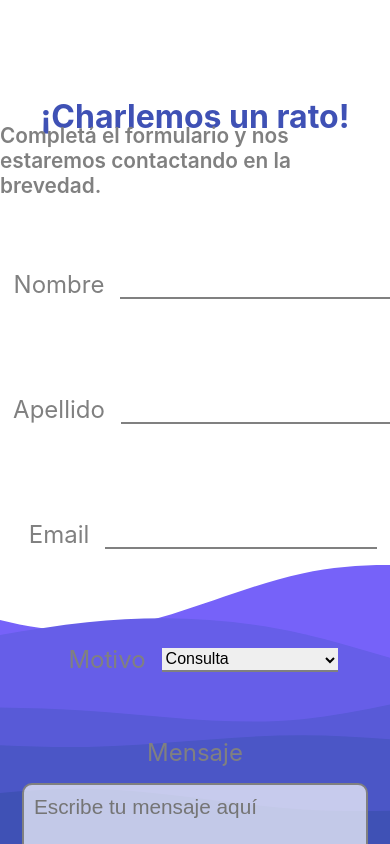
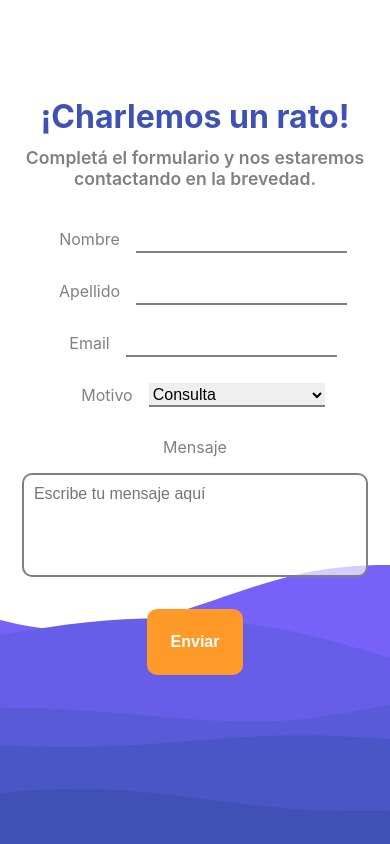
Before and after one commit to MilenaGimenez/portfolio, a React (Create React App) app: page / in a window 390 px wide. Shown: the part 4700-5544 px from the top of the page. Built offline with nearby package versions, Linux system fonts and the light colour scheme.

Commit message:
Update/Completed responsiveness

```diff
--- a/src/components/Contact/Contact.sass
+++ b/src/components/Contact/Contact.sass
@@ -10,6 +10,7 @@
     font-size: 1.3rem
     color: #808080
     font-weight: 600
+    text-align: center
 
 
 .card-contact
@@ -87,3 +88,18 @@ textarea
 @media only screen and (min-width: 1025px)
   .card-contact
     width: 70% !important
+
+@media only screen and (max-width: 913px)
+  .input-box
+    margin: 1rem
+
+@media only screen and (max-width: 726px)
+    textarea
+        height: 5rem
+    .input-box
+        margin: 0
+    .subtitle-contact
+        font-size: 1.1rem
+        margin: 0 1rem
+    label, input, textarea, .submit-btn
+       font-size: 1rem
```
